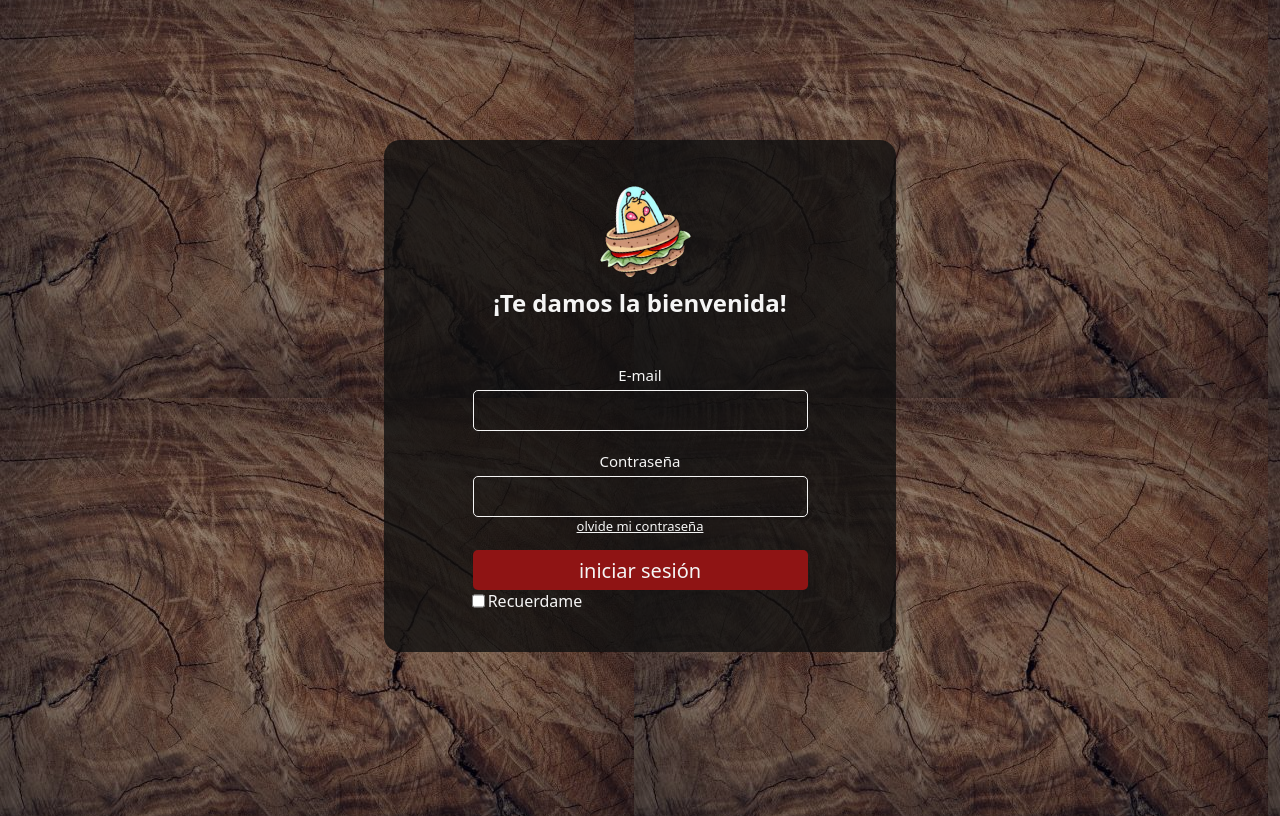
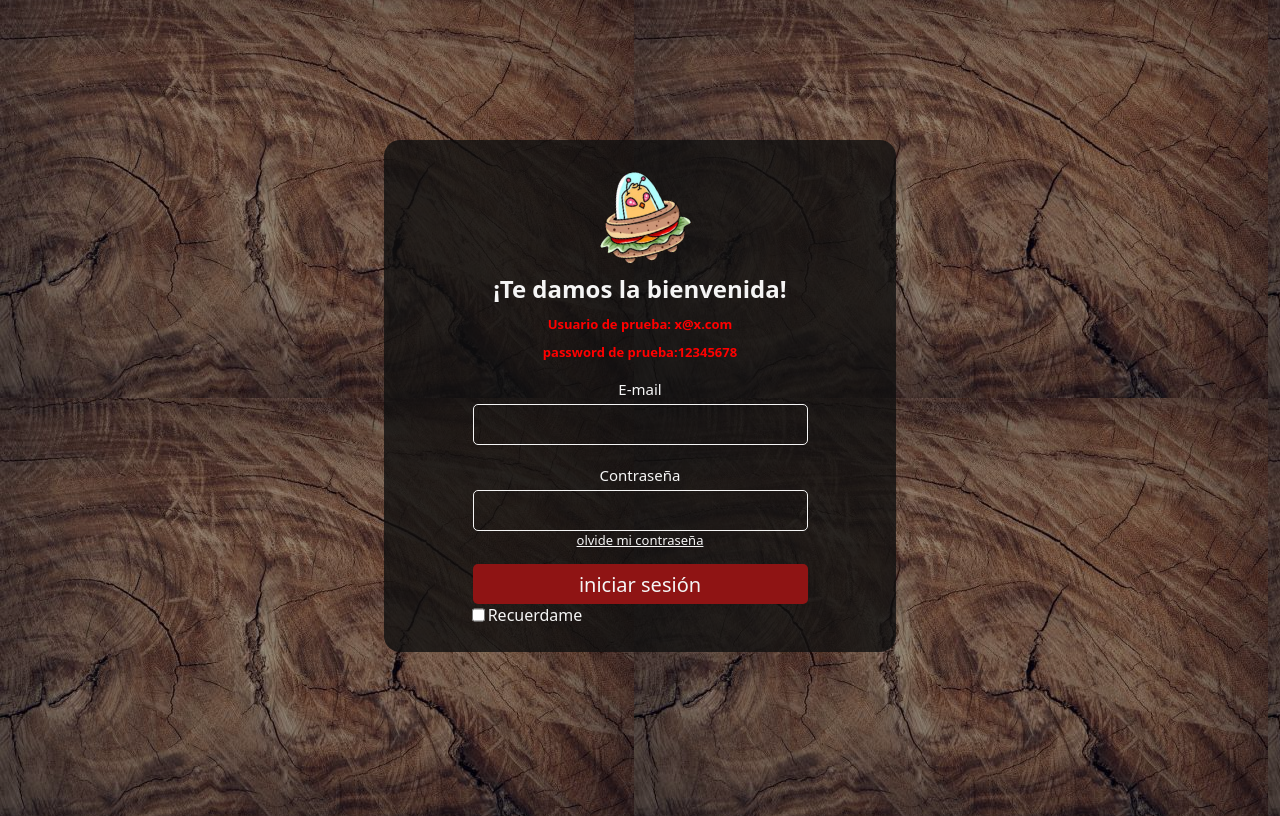
Before and after one commit to EXPRESSFOOD2/storeclient, a React (Create React App) app: page / in a window 1280 px wide. Built offline with nearby package versions, Linux system fonts and the light colour scheme; no server answers; a web font is replaced by a local one.

Commit message:
adding information to test at login page

```diff
--- a/src/components/Login/Login.jsx
+++ b/src/components/Login/Login.jsx
@@ -2,6 +2,7 @@
 import React from "react";
 import style from "./Login.module.css";
 import img from "./image/logoSinFondo.png";
+import { red } from "@mui/material/colors";
 
 const Login = ({ formik }) => {
     return (
@@ -9,7 +10,9 @@ const Login = ({ formik }) => {
             <div className={style.createLogin}>
                 <div className={style.prev}>
                     <img src={img} alt="not found" className={style.image} />
-                    <p>¡Te damos la bienvenida!</p>
+                    <p >¡Te damos la bienvenida!</p>
+                    <p style={{color:"red", fontSize:"small"}}>Usuario de prueba: x@x.com</p>
+                    <p style={{color:"red", fontSize:"small"}}>password de prueba:12345678</p>
                 </div>
                 <form action="" className={style.form} onSubmit={formik.handleSubmit}>
                     <div className={style.col}>
```
